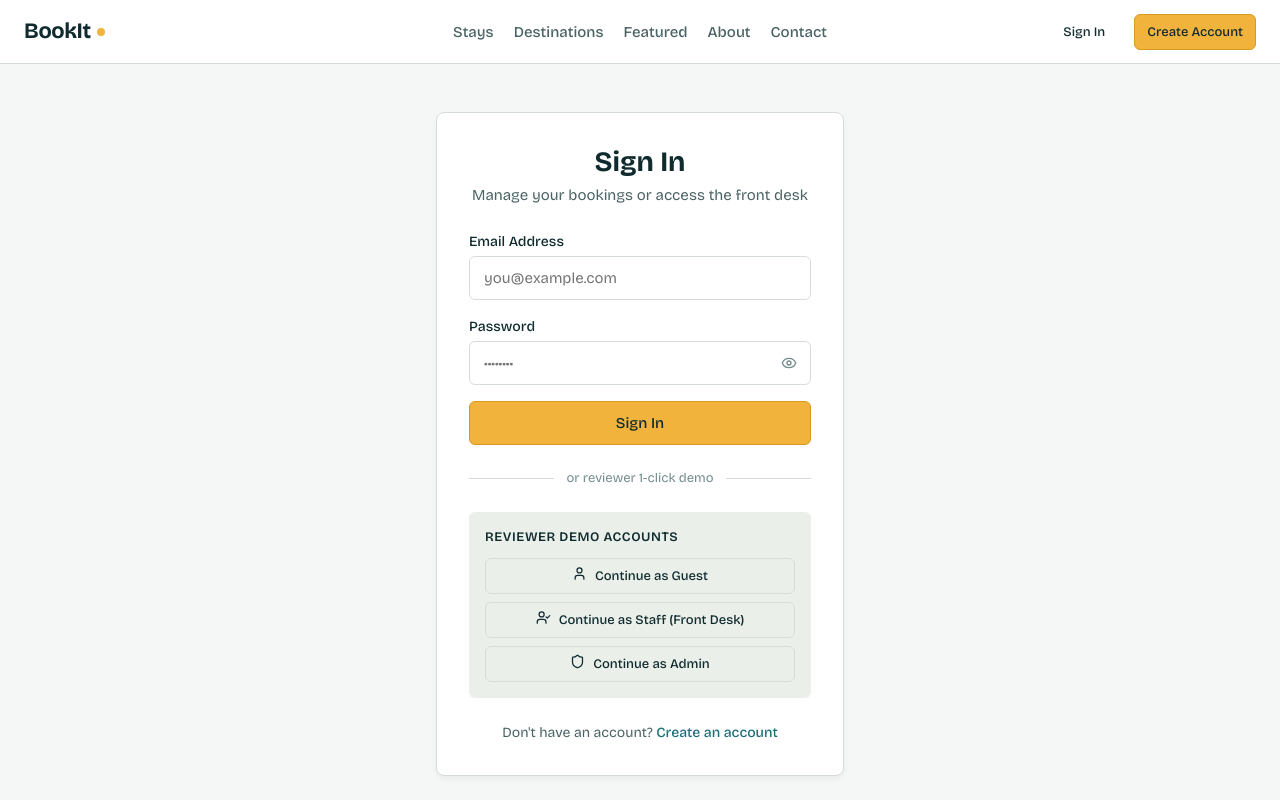
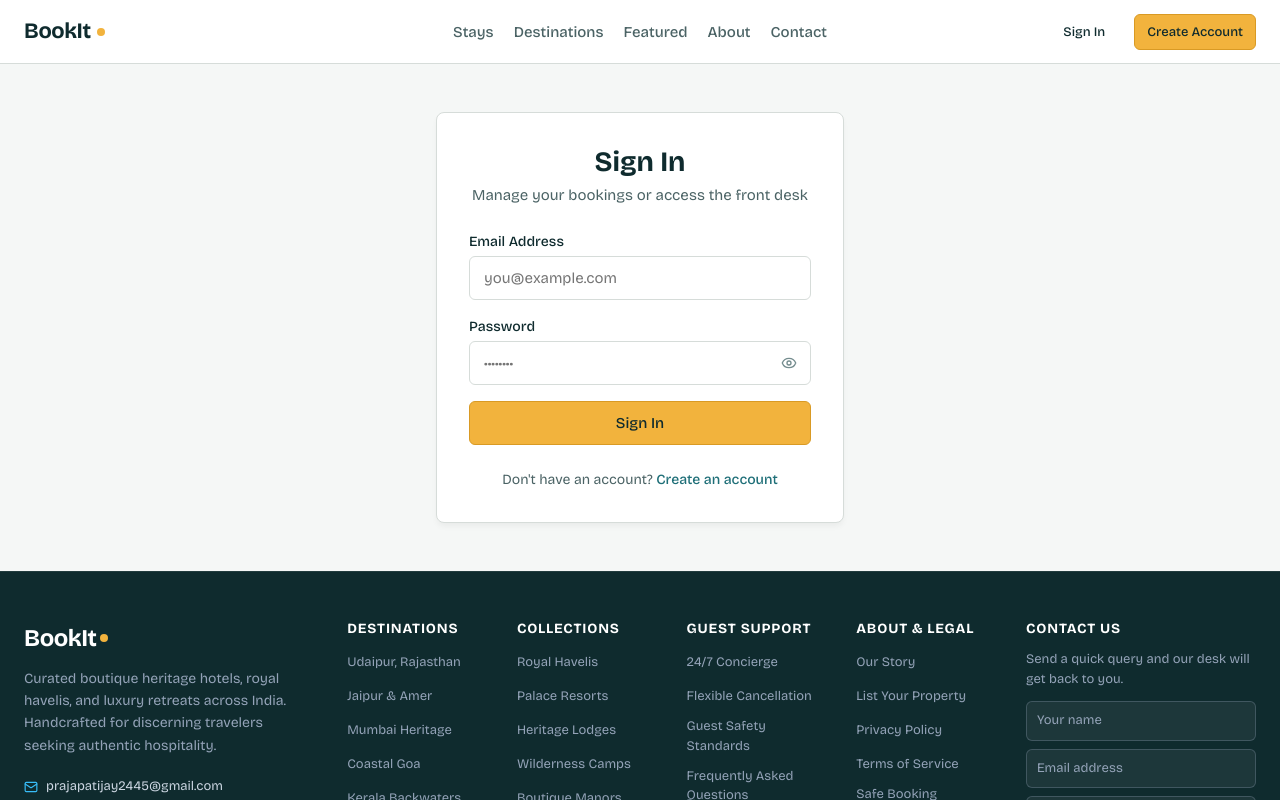
Before and after one commit to JayPrajapati-03/BookIt, a React (Vite) app in the folder apps/web/: page /login in a window 1280 px wide. Shown: the top 800 px of the page. Built offline with nearby package versions, Linux system fonts and the light colour scheme; no server answers.

Commit message:
chore: remove demo account buttons from login

```diff
--- a/apps/web/src/pages/auth/LoginPage.module.css
+++ b/apps/web/src/pages/auth/LoginPage.module.css
@@ -52,51 +52,3 @@
 .link:hover {
   text-decoration: underline;
 }
-
-.divider {
-  display: flex;
-  align-items: center;
-  text-align: center;
-  margin: var(--space-6) 0;
-  color: var(--text-muted);
-  font-size: 0.8125rem;
-}
-
-.divider::before,
-.divider::after {
-  content: '';
-  flex: 1;
-  border-bottom: var(--border-hairline);
-}
-
-.divider:not(:empty)::before {
-  margin-right: var(--space-3);
-}
-
-.divider:not(:empty)::after {
-  margin-left: var(--space-3);
-}
-
-.demoBox {
-  background-color: var(--color-sand);
-  border-radius: var(--radius-md);
-  padding: var(--space-4);
-  display: flex;
-  flex-direction: column;
-  gap: var(--space-2);
-}
-
-.demoTitle {
-  font-size: 0.8125rem;
-  font-weight: 600;
-  color: var(--color-lagoon);
-  text-transform: uppercase;
-  letter-spacing: 0.04em;
-  margin-bottom: 2px;
-}
-
-.demoButtons {
-  display: flex;
-  flex-direction: column;
-  gap: 8px;
-}
--- a/apps/web/src/pages/auth/LoginPage.tsx
+++ b/apps/web/src/pages/auth/LoginPage.tsx
@@ -8,7 +8,7 @@ import { apiClient } from '../../services/api.js';
 import { useAppDispatch } from '../../store/hooks.js';
 import { setCredentials } from '../../store/slices/authSlice.js';
 import { toast } from 'sonner';
-import { Shield, User, UserCheck, Eye, EyeOff } from 'lucide-react';
+import { Eye, EyeOff } from 'lucide-react';
 import styles from './LoginPage.module.css';
 
 export const LoginPage: React.FC = () => {
@@ -20,7 +20,6 @@ export const LoginPage: React.FC = () => {
   const {
     register,
     handleSubmit,
-    setValue,
     formState: { errors },
   } = useForm<LoginInput>({
     resolver: zodResolver(loginSchema),
@@ -50,12 +49,6 @@ export const LoginPage: React.FC = () => {
     } finally {
       setIsLoading(false);
     }
-  };
-
-  const handleDemoLogin = (email: string, role: string) => {
-    setValue('email', email);
-    setValue('password', 'Password123!');
-    toast.info(`Pre-filled credentials for ${role}`);
   };
 
   return (
@@ -97,41 +90,6 @@ export const LoginPage: React.FC = () => {
           </Button>
         </form>
 
-        <div className={styles.divider}>or reviewer 1-click demo</div>
-
-        <div className={styles.demoBox}>
-          <span className={styles.demoTitle}>Reviewer Demo Accounts</span>
-          <div className={styles.demoButtons}>
-            <Button
-              type="button"
-              variant="outline"
-              size="sm"
-              leftIcon={<User size={15} />}
-              onClick={() => handleDemoLogin('demo_guest@bookit.internal', 'Guest')}
-            >
-              Continue as Guest
-            </Button>
-            <Button
-              type="button"
-              variant="outline"
-              size="sm"
-              leftIcon={<UserCheck size={15} />}
-              onClick={() => handleDemoLogin('demo_staff@bookit.internal', 'Staff')}
-            >
-              Continue as Staff (Front Desk)
-            </Button>
-            <Button
-              type="button"
-              variant="outline"
-              size="sm"
-              leftIcon={<Shield size={15} />}
-              onClick={() => handleDemoLogin('demo_admin@bookit.internal', 'Admin')}
-            >
-              Continue as Admin
-            </Button>
-          </div>
-        </div>
-
         <div className={styles.footerLinks}>
           Don't have an account?{' '}
           <Link to="/register" className={styles.link}>
```
